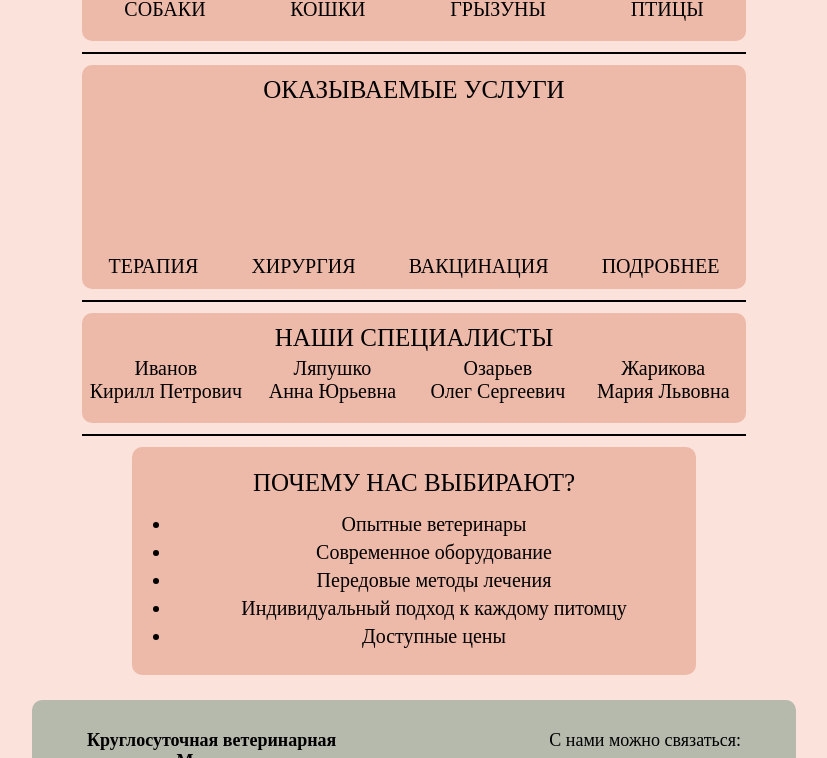
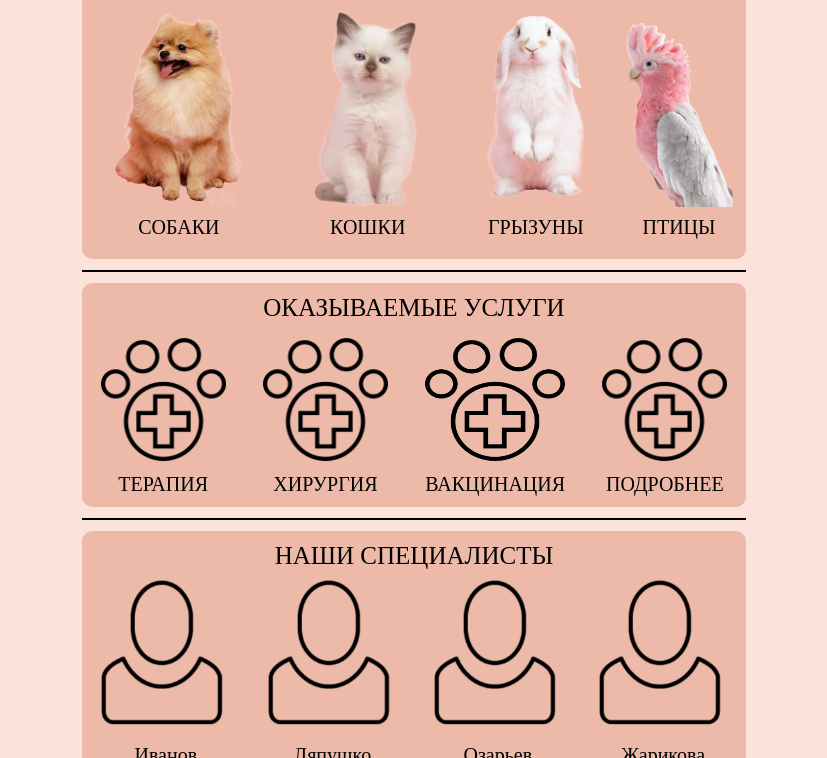
Before and after one commit to Das03ka/vetcentrlapka, a plain HTML site: page index.html in a window 1280 px wide. Shown: the part 879-1637 px from the top of the page, without its empty margins (226-1053 px from the left). Drawn offline with Linux system fonts and the light colour scheme; a web font is replaced by a local one.

Commit message:
Update index.html

```diff
--- a/index.html
+++ b/index.html
@@ -13,7 +13,7 @@
             <header>
                 <a class="shapka" href="index.html">
                     <p class="sh1">Здоровые и <br> счастливые лапки - <br> наша забота!</p>
-                    <img class="imglogo" src="img/1.jpg" alt="Логотип">
+                    <img class="imglogo" src="1.jpg" alt="Логотип">
                     <p class="sh2">г.Москва, <br> Лиственничная аллея 2 А <br> 8-961-529-86-96</p>
                 </a>
                 <hr style="border: 1px solid black; margin-bottom:0;">
@@ -34,24 +34,24 @@
                 <p class="zag1">Ветеринарная клиника - <br> "Счастливая лапка"</p>
                 <p class="zag2">Лечим Ваших животных уже 5 лет!</p>
             </div>
-            <img class="img2" src="img/кошка.png" alt="кошка">
+            <img class="img2" src="кошка.png" alt="кошка">
         </div>
 
         <hr style="border: 1px solid black;">
 
         <div class="knopki">
             <button>
-                <a href="str/forma.html">Записаться на прием</a>
+                <a href="forma.html">Записаться на прием</a>
             </button>
             <button>
-                <a href="str/forma.html">Вызвать врача на дом</a>
+                <a href="forma.html">Вызвать врача на дом</a>
             </button>
         </div>
 
         <hr style="border: 1px solid black;">
 
         <div class="about">
-            <a class="link" href="../Новая папка/str/about.html">O КОМПАНИИ</a>
+            <a class="link" href="about.html">O КОМПАНИИ</a>
             <P class="text">Счастливые лапки - это круглосуточная  ветеринарная клиника,
                 которая заботится о домашних животных  уже 5 лет.</P>
             <P class="text">Наши врачи-профессионалы всегда готовы оказать
@@ -67,19 +67,19 @@
             <p class="zagolovok">ЖИВОТНЫЕ, КОТОРЫМ МЫ ПОМОГАЕМ</p>
             <div class="vse">
                 <div>
-                    <img class="imgan" src="img/3.png" alt="">
+                    <img class="imgan" src="3.png" alt="">
                     <p class="text">СОБАКИ</p>
                 </div>
                 <div>
-                    <img class="imgan" src="img/4.png" alt="">
+                    <img class="imgan" src="4.png" alt="">
                     <p class="text">КОШКИ</p>
                 </div>
                 <div>
-                    <img class="imgan" src="img/заяц.png" alt="">
+                    <img class="imgan" src="заяц.png" alt="">
                     <p class="text">ГРЫЗУНЫ</p>
                 </div>
                 <div>
-                    <img class="imgan" src="img/попугай.png" alt="">
+                    <img class="imgan" src="попугай.png" alt="">
                     <p class="text">ПТИЦЫ</p>
                 </div>
             </div>
@@ -91,20 +91,20 @@
             <p class="zagolovok">ОКАЗЫВАЕМЫЕ УСЛУГИ</p>
             <div class="vse">
                 <div class="imlus">
-                    <img class="imgus" src="img/вет.png" alt="">
-                    <a class="link" href="str/uslugi.html">ТЕРАПИЯ</a>
+                    <img class="imgus" src="вет.png" alt="">
+                    <a class="link" href="uslugi.html">ТЕРАПИЯ</a>
                 </div>
                 <div class="imlus">
-                    <img class="imgus" src="img/вет.png" alt="">
-                    <a class="link" href="str/uslugi.html">ХИРУРГИЯ</a>
+                    <img class="imgus" src="вет.png" alt="">
+                    <a class="link" href="uslugi.html">ХИРУРГИЯ</a>
                 </div>
                 <div class="imlus">
-                    <img class="imgus" src="img/вет.png" alt="">
-                    <a class="link" href="str/uslugi.html">ВАКЦИНАЦИЯ</a>
+                    <img class="imgus" src="вет.png" alt="">
+                    <a class="link" href="uslugi.html">ВАКЦИНАЦИЯ</a>
                 </div>
                 <div class="imlus">
-                    <img class="imgus" src="img/вет.png" alt="">
-                    <a class="link" href="str/uslugi.html">ПОДРОБНЕЕ</a>
+                    <img class="imgus" src="вет.png" alt="">
+                    <a class="link" href="uslugi.html">ПОДРОБНЕЕ</a>
                 </div>
             </div>
         </div>
@@ -112,23 +112,23 @@
         <hr style="border: 1px solid black;">
 
         <div class="doctors">
-            <a class="link" href="../Новая папка/str/spez.html">
+            <a class="link" href="spez.html">
             <p class="zagolovok">НАШИ СПЕЦИАЛИСТЫ</p>
             <div class="vse2">
                 <div class="imlus">
-                    <img class="imgdoc" src="img/док.png" alt="">
+                    <img class="imgdoc" src="док.png" alt="">
                     <p class="text">Иванов <br>Кирилл Петрович</p>
                 </div>
                 <div class="imlus">
-                    <img class="imgdoc" src="img/док.png" alt="">
+                    <img class="imgdoc" src="док.png" alt="">
                     <p class="text">Ляпушко <br>Анна Юрьевна</p>
                 </div>
                 <div class="imlus">
-                    <img class="imgdoc" src="img/док.png" alt="">
+                    <img class="imgdoc" src="док.png" alt="">
                     <p class="text">Озарьев <br>Олег Сергеевич</p>
                 </div>
                 <div class="imlus">
-                    <img class="imgdoc" src="img/док.png" alt="">
+                    <img class="imgdoc" src="док.png" alt="">
                     <p class="text">Жарикова <br> Мария Львовна</p>
                 </div>
             </div>
@@ -156,17 +156,17 @@
                 <p>Счастливая лапка</p>
                 <p>2019-2024</p>
             </div>
-                <img class="imglogo" src="img/1.jpg" alt="Логотип">
+                <img class="imglogo" src="1.jpg" alt="Логотип">
             <div class="tap2">
                 <p>С нами можно связаться:</p>
                 <p>8-961-529-86-96</p>
                 <p>zdorov.lapka@vetcent.ru</p>
                 <div class="knopki2">
                     <button>
-                       <a class="button" href="str/forma.html">Записаться на прием</a>
+                       <a class="button" href="forma.html">Записаться на прием</a>
                     </button>
                     <button>
-                        <a class="button" href="str/forma.html">Вызвать врача на дом</a>
+                        <a class="button" href="forma.html">Вызвать врача на дом</a>
                     </button>
                 </div>
 
```
